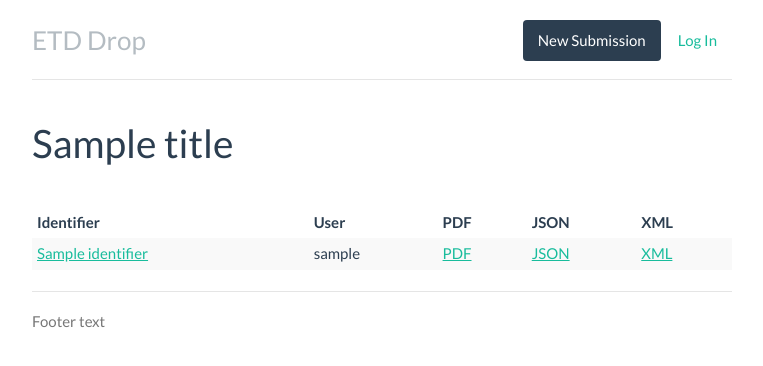
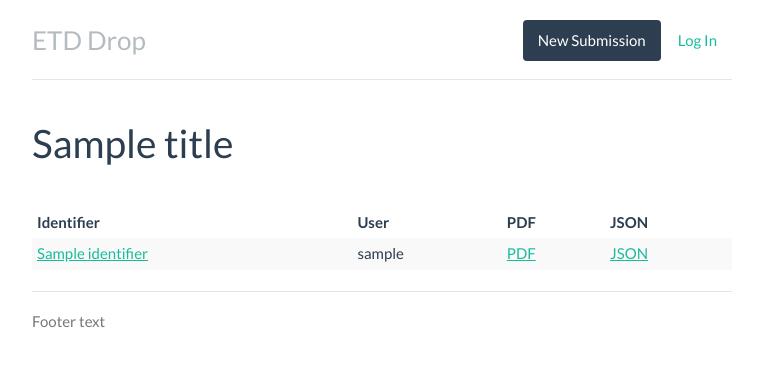
Before and after one commit to MetaArchive/etd-drop, a Django app: template etd_drop_app/templates/etd_drop_app/submissions.html in a window 1280 px wide. Shown: the top 366 px of the page, without its empty margins (258-1021 px from the left). Run offline with Django 3.2, Linux system fonts and the light colour scheme; the template is opened without the code that fills it: most values are stand-ins (such as "Sample title", 1, 10 or a date in 2020); parts of the project's set-up code (start-up, migrations or seed data) failed here and were passed over.

Commit message:
Hide XML links for now

```diff
--- a/etd_drop_app/templates/etd_drop_app/submission_detail.html
+++ b/etd_drop_app/templates/etd_drop_app/submission_detail.html
@@ -5,7 +5,7 @@
 <a href="{% url 'etd_drop_app.views.submission_pdf' submission_id %}" class="btn btn-default">Main Document</a>
 <a href="{% url 'etd_drop_app.views.submission_detail' submission_id %}" class="btn btn-default">License Document</a>
 <a href="{% url 'etd_drop_app.views.submission_json' submission_id %}" class="btn btn-default">Form JSON</a>
-<a href="{% url 'etd_drop_app.views.submission_detail' submission_id %}" class="btn btn-default">Form XML</a>
+<!--a href="{% url 'etd_drop_app.views.submission_detail' submission_id %}" class="btn btn-default">Form XML</a-->
 
 <h3>Basic Information and Metadata</h3>
 <table class="table">
--- a/etd_drop_app/templates/etd_drop_app/submissions.html
+++ b/etd_drop_app/templates/etd_drop_app/submissions.html
@@ -9,7 +9,7 @@
       <th>User</th>
       <th>PDF</th>
       <th>JSON</th>
-      <th>XML</th>
+      <!--th>XML</th-->
     </tr>
   </thead>
   <tbody>
@@ -19,7 +19,7 @@
       <td>{{ entry.username }}</td>
       <td><a href="/submissions/{{ entry.identifier }}.pdf">PDF</a></td>
       <td><a href="/submissions/{{ entry.identifier }}.json">JSON</a></td>
-      <td><a href="/submissions/{{ entry.identifier }}.xml">XML</a></td>
+      <!--td><a href="/submissions/{{ entry.identifier }}.xml">XML</a></td-->
     </tr>
   {% endfor %}
   </tbody>
```
